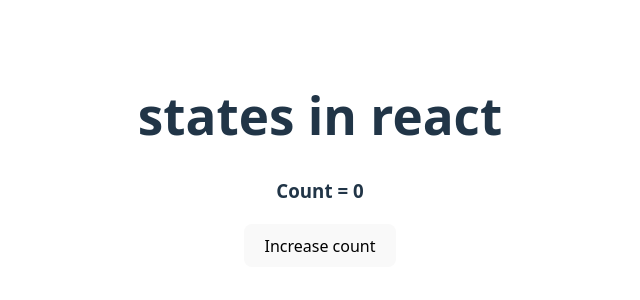
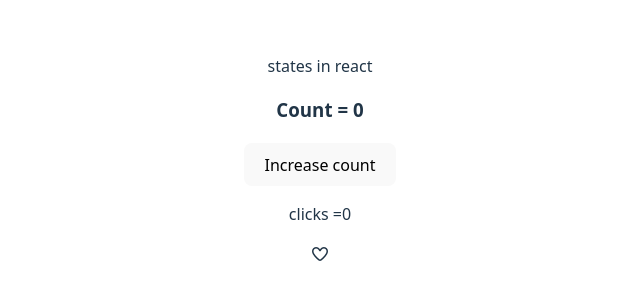
Before and after one commit to Shreyash-23423/React-tutorials, a React (Vite) app: page / in a window 1280 px wide. Shown: the part 240-540 px from the top of the page, without its empty margins (320-960 px from the left). Built offline with nearby package versions, Linux system fonts and the light colour scheme.

Commit message:
learned about usage of useState by a like button activity

```diff
--- a/index.html
+++ b/index.html
@@ -4,6 +4,7 @@
     <meta charset="UTF-8" />
     <link rel="icon" type="image/svg+xml" href="/vite.svg" />
     <meta name="viewport" content="width=device-width, initial-scale=1.0" />
+    <link rel="stylesheet" href="https://cdnjs.cloudflare.com/ajax/libs/font-awesome/7.0.1/css/all.min.css" integrity="sha512-2SwdPD6INVrV/lHTZbO2nodKhrnDdJK9/kg2XD1r9uGqPo1cUbujc+IYdlYdEErWNu69gVcYgdxlmVmzTWnetw==" crossorigin="anonymous" referrerpolicy="no-referrer" />
     <title>basic-react-app</title>
   </head>
   <body>
--- a/src/App.jsx
+++ b/src/App.jsx
@@ -1,16 +1,16 @@
-import { useState } from 'react'
-import reactLogo from './assets/react.svg'
-import viteLogo from '/vite.svg'
+
 import Counter from './Counter.jsx'
 import './App.css'
+import LikeButton from './LikeButton.jsx'
 
 function App() {
 
 
   return (
     <>
-      <h1>states in  react</h1>
+      <p>states in  react</p>
       <Counter />
+      <LikeButton />
     </>
   )
 }
--- /dev/null
+++ b/src/LikeButton.jsx
@@ -0,0 +1,25 @@
+import { useState } from "react"
+
+
+export default function LikeButton() {
+    let [isliked, setIsliked] = useState(false);
+    let[clicks,setClicks]=useState(0);
+    let toggleLike = () => {
+
+     setIsliked(!isliked);
+     setClicks(clicks + 1);
+    }
+    let likedStyle = { color: "red" }
+    return (
+       <div>
+        <p> clicks ={clicks} </p>
+        <p onClick={toggleLike}>
+            {isliked ? (
+                <i className="fa-solid fa-heart" style={likedStyle}></i>
+                 ): (
+                <i className="fa-regular fa-heart" ></i>
+                ) }
+                </p>
+       </div>
+    )
+}
```
